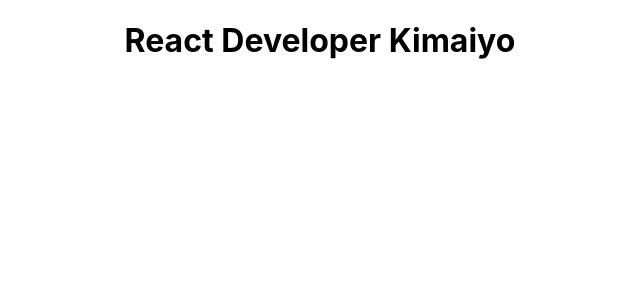
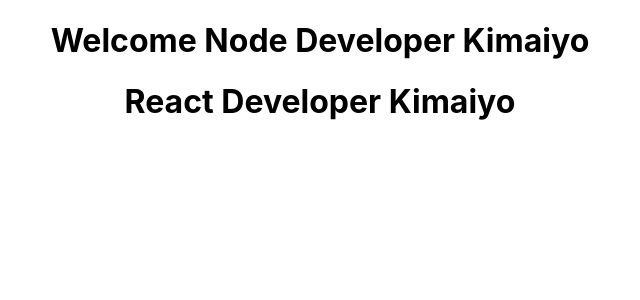
Before and after one commit to JohnKimaiyo/react_vol_9, a React (Create React App) app: page / in a window 1280 px wide. Shown: the top 300 px of the page, without its empty margins (320-960 px from the left). Built offline with nearby package versions, Linux system fonts and the light colour scheme.

Commit message:
welcome class compoenent created

```diff
--- a/src/App.js
+++ b/src/App.js
@@ -1,11 +1,13 @@
 import React from 'react';
 import './App.css';
-import Greet from './Compoenent/Greet';
+import Greet from './Component/Greet';
+import Welcome from './Component/Welcome';
+
 function App() {
   return (
     <div className="App">
-
-   <Greet/>
+      <Welcome />
+      <Greet />
     </div>
   );
 }
--- /dev/null
+++ b/src/Component/Welcome.js
@@ -0,0 +1,9 @@
+import React, {Component} from 'react';
+
+class Welcome extends Component{
+    render(){
+        return <h1>Welcome Node Developer Kimaiyo</h1>
+    }
+}
+
+export default Welcome;
```
Also changed, not shown: src/Component/Greet.js (renamed from src/Compoenent/Greet.js).
